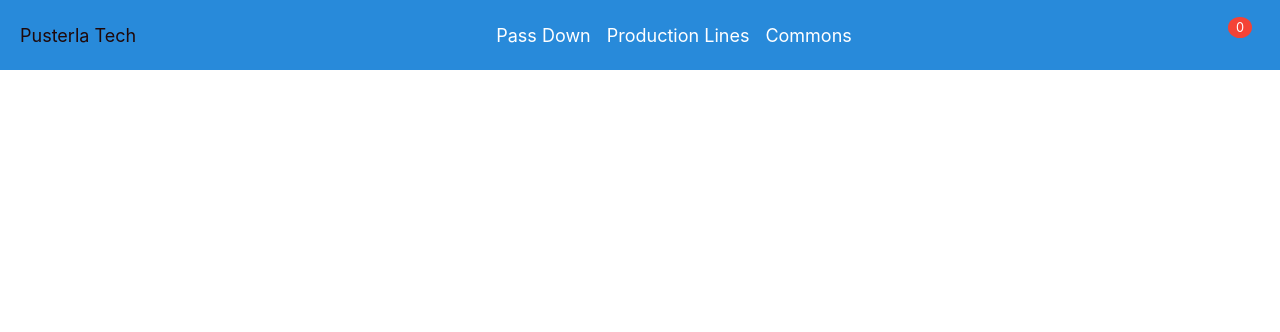
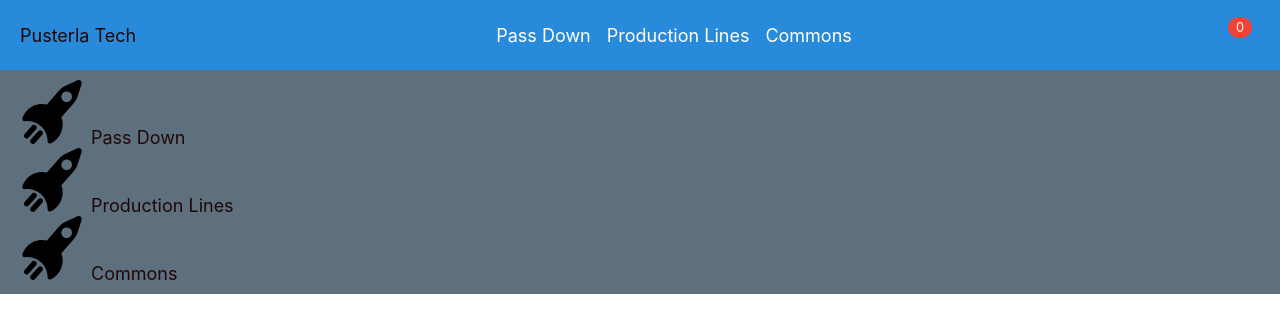
Before and after one commit to PadraicHeberlein/PusterlaTech, a React (Create React App) app: page /commons in a window 1280 px wide. Shown: the top 332 px of the page. Built offline with nearby package versions, Linux system fonts and the light colour scheme.

Commit message:
...still managing some major changes...

```diff
--- a/src/App.js
+++ b/src/App.js
@@ -3,7 +3,6 @@ import './styles/App.css';
 import { BrowserRouter as Router, Routes, Route, BrowserRouter } from 'react-router-dom';
 import Navbar from './components/Navbar';
 import Commons from './views/Commons';
-import PDFViewer  from './util/PDFViewer';
 
 const App = () => {
   return (
@@ -11,8 +10,7 @@ const App = () => {
         <Navbar />
         <main className='main-content'>
             <Routes>
-                <Route path="/commons" element={<Commons />} />
-                <Route path="/commons/documentation" element={<PDFViewer />} />
+                <Route path="/commons" element={<Commons.main />} />
             </Routes>
         </main>
     </BrowserRouter>
--- a/src/styles/Commons.css
+++ b/src/styles/Commons.css
@@ -0,0 +1,12 @@
+
+
+.links {
+    list-style: georgian inside url('../../public/media/rocket-svgrepo-com.svg');
+    background-color: #5e6f7e;
+    padding: 10px 20px;
+    display: block;
+    justify-content: space-between;
+    align-items: stretch;
+    gap: 40px;
+    min-height: 70px;
+}
--- /dev/null
+++ b/src/util/lists.js
@@ -0,0 +1,6 @@
+const lists = {
+    main: ['Pass-down', 'Production Lines', 'Commons'],
+    commons: ['Documentation', ]
+};
+
+export default lists;
--- a/src/views/Commons.jsx
+++ b/src/views/Commons.jsx
@@ -1,12 +1,27 @@
 import React, { useState } from "react";
 import "../styles/Commons.css";
 
-const Commons = () => {
-    return (
-        <div>
+const Commons = {
+    main: function() {
+        return (
+            <div className="main-view" >
+                <ul className="links">
+                    <li>
+                        <a href="/pass-down">Pass Down</a>
+                    </li>
+                    <li>
+                        <a href="/production-lines">Production Lines</a>
+                    </li>
+                    <li>
+                        <a href="/commons">Commons</a>
+                    </li>
+                </ul>
+            </div>
+        );
+    },
+    docs: function() {
 
-        </div>
-    );
+    }
 };
 
 export default Commons;
```
Also changed, not shown: public/media/rocket-svgrepo-com.svg (added).
